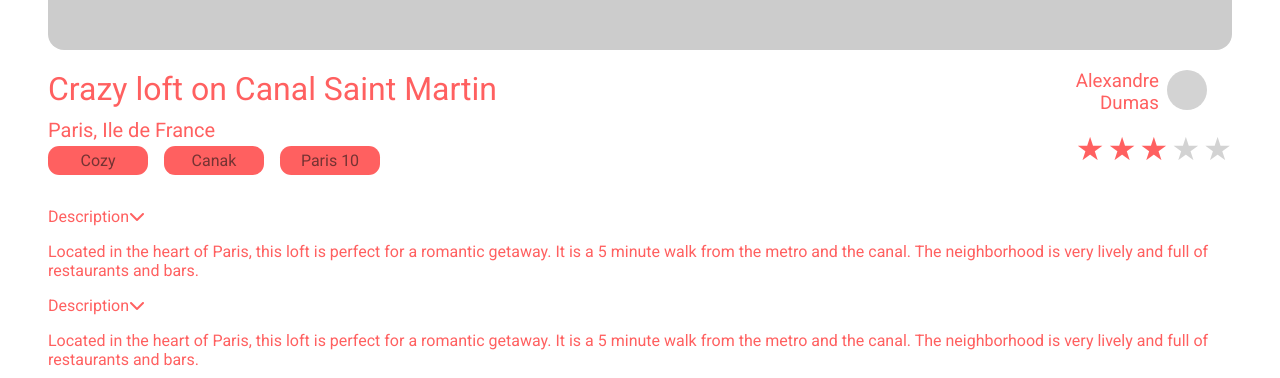
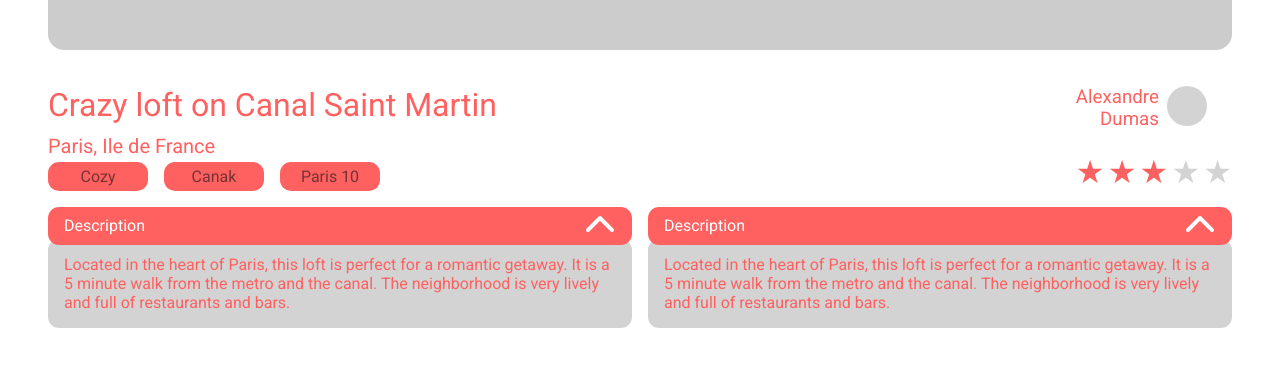
Before and after one commit to JSProjekt/kasa, a React (Vite) app: page /appartement/1 in a window 1280 px wide. Shown: the part 574-952 px from the top of the page. Built offline with nearby package versions, Linux system fonts and the light colour scheme.

Commit message:
refactoring

```diff
--- a/src/components/Header/Nav.scss
+++ b/src/components/Header/Nav.scss
@@ -1,11 +1,15 @@
 .nav {
   display: flex;
-
   align-items: center;
   padding: 0 2rem;
   color: #ff6060;
   font-weight: 700;
   gap: 2rem;
+
+  @media screen and (max-width:768px) {
+    text-transform: uppercase;
+    font-weight: 500;
+  }
 
   a {
     color: #ff6060;
--- /dev/null
+++ b/src/components/Layout/AppartPageHead.jsx
@@ -0,0 +1,33 @@
+import React from 'react'
+import './AppartPageHead.scss'
+
+function AppartHead() {
+  return (
+    <div className='appart_page_head'>
+    <div className='appart_page_title'>
+        <h1>Crazy loft on Canal Saint Martin</h1>
+        <h2>Paris, Ile de France</h2>
+        <div className='appart_tags'>
+            <span>Cozy</span>
+            <span>Canak</span>
+            <span>Paris 10</span>
+        </div>
+    </div>
+    <div className='owner'>
+        <div className='owner_details'>
+            <h3><span>Alexandre</span> <span>Dumas</span></h3>
+            <div className='owner_profil'></div>
+        </div>
+        <div className='owner_stars'>
+            <span className='mode_on'>★</span>
+            <span className='mode_on'>★</span>
+            <span className='mode_on'>★</span>
+            <span className='mode_off'>★</span>
+            <span className='mode_off'>★</span>
+        </div>
+    </div>
+</div>
+  )
+}
+
+export default AppartHead
--- /dev/null
+++ b/src/components/Layout/AppartPageHead.scss
@@ -0,0 +1,75 @@
+.appart_page_head {
+    display: flex;
+    margin-bottom: 1rem;
+    gap: 1rem;
+    @media screen and (max-width:768px) {
+        flex-direction: column;
+    }
+
+    .appart_page_title {
+        flex-grow: 1;
+    }
+
+    h3 {
+        display: flex;
+        flex-direction: column;
+        align-items: end;
+        margin-block: 0;
+        font-weight: 400;
+    }
+    h1 {
+        margin-block: 0;
+    }
+    .owner{
+        display:flex;
+        flex-direction: column;
+        justify-content: space-between;
+
+        @media screen and (max-width:768px) {
+            flex-direction: row;
+        }
+
+        .owner_details{
+            display: flex;
+            gap: 0.5rem;
+
+            @media screen and (max-width:768px){
+                order: 1;
+            }
+        }
+        .owner_profil {
+            height:40px;
+            width: 40px;
+            border-radius: 50%;
+            background-color: lightgray;
+        }
+        .owner_stars{
+            display: flex;
+            justify-content: center;
+            align-items: center;
+            gap: 0.2rem;
+            * {
+                font-size: 2rem;
+            }
+            .mode_on{
+                color: #ff6060;
+            }
+            .mode_off{
+                color: lightgray;
+            }
+
+        }
+    }
+}
+ .appart_tags {
+    display: grid;
+    grid-template-columns: repeat(auto-fit, minmax(100px, 100px));
+    gap: 1rem;
+    span {
+        background-color: #ff6060;
+        color: rgb(117, 51, 51);
+        padding: 0.3em 0.5em;
+        border-radius: 0.7rem;
+        text-align: center;
+    }
+}
--- a/src/components/Layout/Banner.scss
+++ b/src/components/Layout/Banner.scss
@@ -1,18 +1,18 @@
 
 .img__banner {
+
   position: relative;
   background-position: center;
-    background-size: cover;
-  margin-bottom: 2rem;
+  background-size: cover;
   padding-inline: 2rem;
   background-image: url("https://s3-alpha-sig.figma.com/img/4706/e7dd/e270fc8fc902a1eb738458e7b29c1899?Expires=1724025600&Key-Pair-Id=APKAQ4GOSFWCVNEHN3O4&Signature=S60wZfFk9mCVVJRsLwwc0SvplPcsJxBrHaYrRvLjtEOdjAXc8xZXD3oxilMmQX4IBnbUnnZy1uuiW6b6aNn907dXEs9YazQz-AnjnKRBz~BDBTm8CkTcWVzvjXPYnMZ-k1hUUPqbcWkgV-4~MvX3QnC-tQLcB3sO0-nbu3sAfnZHsG37QNslMVhczuUcMZk7EXnJCOX-f3xJ~NsxaWG5Yy1XAuKHcCmddZ8yXyF3t7PvdzZKIHO6UPxHuFY7T7P5-0JE6pGK64qYAnELRdFj3kXhs2lifWlmNelbFaXJDfB7l0zxoo9jXUVJF9r-bWWQt2OVeklIPdZ5rGesn7aPSQ__");
   min-height: 140px;
   margin: auto;
-  border-radius:
-  1rem;
+  border-radius: 1rem;
   display: grid;
   place-items: center;
   color: white;
+  margin-bottom: 2rem;
   max-width: 100%;
   ::before {
     content: "";
--- /dev/null
+++ b/src/components/Layout/BannerComponent.jsx
@@ -0,0 +1,12 @@
+import React from 'react'
+import './BannerComponent.scss'
+
+function BannerComponent() {
+  return (
+    <div className='banner_component'>
+    <img src='https://via.placeholder.com/800/400' alt='appartement' />
+</div>
+  )
+}
+
+export default BannerComponent
--- /dev/null
+++ b/src/components/Layout/BannerComponent.scss
@@ -0,0 +1,11 @@
+.banner_component {
+    margin-bottom: 2rem;
+    img {
+        width: 100%;
+        height: 20rem;
+        object-fit: cover;
+        border-radius: 1rem;
+        box-shadow: rgb (149 157 165 / 20%) 0px 8px 24px;
+
+    }
+}
--- a/src/components/Layout/AppartPageDescription.jsx
+++ b/src/components/Layout/DescriptionComponent.jsx
@@ -1,12 +1,12 @@
-import  "./"
+import  "./DescriptionComponent.scss"
 import React from "react"
 
-function AppartPageDescription () {
+function DescriptionComponent () {
     return (
-        <div className='appart_page_description'>
+        <div className='description_component'>
         <p className='description_title'>
             <span>Description</span>
-            <i className="fa-solid fa-chevron-down"></i>
+            <i className="fa-solid fa-chevron-up"></i>
             </p>
 
         <p className='description_content'>
@@ -16,4 +16,4 @@ function AppartPageDescription () {
     )
 }
 
-export default AppartPageDescription
+export default DescriptionComponent
--- a/src/components/Layout/AppartPageDescription.scss
+++ b/src/components/Layout/DescriptionComponent.scss
@@ -1,4 +1,6 @@
-.appart_page_description {
+.description_component {
+    margin-bottom: 1rem;
+
     p {
         margin-block: 0;
     }
--- a/src/components/Pages/About.jsx
+++ b/src/components/Pages/About.jsx
@@ -1,11 +1,18 @@
 import React from 'react'
-import Banner from '../Layout/Banner'
+import BannerComponent from '../Layout/BannerComponent.jsx'
+import DescriptionComponent from '../Layout/DescriptionComponent.jsx'
+import './About.scss'
 
 function About() {
   return (
     <>
-      <Banner />
-
+      <BannerComponent />
+      <div className='about_content'>
+      <DescriptionComponent />
+      <DescriptionComponent />
+      <DescriptionComponent />
+      <DescriptionComponent />
+      </div>
     </>
   )
 }
--- /dev/null
+++ b/src/components/Pages/About.scss
@@ -0,0 +1,3 @@
+.about_content {
+    padding-inline: 3rem;
+}
--- a/src/components/Pages/Appartpage.jsx
+++ b/src/components/Pages/Appartpage.jsx
@@ -1,41 +1,20 @@
 import React from 'react'
 import './Appartpage.scss'
 import { useParams } from 'react-router-dom'
-import AppartPageDescription from '../Layout/AppartPageDescription.jsx'
+import DescriptionComponent from '../Layout/DescriptionComponent.jsx'
+import BannerComponent from '../Layout/BannerComponent.jsx'
+import AppartHead from '../Layout/AppartPageHead.jsx'
 
 function Appartpage() {
     const { id } = useParams()
     return (
         <div className='appart_page'>
-            <div>
-                <img src='https://via.placeholder.com/800/400' alt='appartement' />
+           <BannerComponent />
+           <AppartHead />
+            <div className='description_group'>
+            <DescriptionComponent />
+            <DescriptionComponent />
             </div>
-            <div className='appart_page_head'>
-                <div className='appart_page_title'>
-                    <h1>Crazy loft on Canal Saint Martin</h1>
-                    <h2>Paris, Ile de France</h2>
-                    <div className='appart_tags'>
-                        <span>Cozy</span>
-                        <span>Canak</span>
-                        <span>Paris 10</span>
-                    </div>
-                </div>
-                <div className='owner'>
-                    <div className='owner_details'>
-                        <h3><span>Alexandre</span> <span>Dumas</span></h3>
-                        <div className='owner_profil'></div>
-                    </div>
-                    <div className='owner_stars'>
-                        <span className='mode_on'>★</span>
-                        <span className='mode_on'>★</span>
-                        <span className='mode_on'>★</span>
-                        <span className='mode_off'>★</span>
-                        <span className='mode_off'>★</span>
-                    </div>
-                </div>
-            </div>
-            <AppartPageDescription />
-            <AppartPageDescription />
         </div>
     )
 }
--- a/src/components/Pages/Appartpage.scss
+++ b/src/components/Pages/Appartpage.scss
@@ -1,8 +1,6 @@
 .appart_page {
     color: #ff6060;
-    div:first-child {
-        margin-bottom: 1rem;
-    }
+
     h1{
         font-weight: 400;
         margin-top: 1em;
@@ -15,72 +13,14 @@
         font-size: 20px;
 
     }
-    img {
-        width: 100%;
-        height: 20rem;
-        object-fit: cover;
-        border-radius:  1rem;
-        box-shadow: rgb (149 157 165 / 20%) 0px 8px 24px;
 
-    }
-    .appart_page_head {
+    .description_group {
         display: flex;
-        .appart_page_title {
-            flex-grow: 1;
+        gap: 1rem;
+
+        @media screen and (max-width:768px) {
+            flex-direction: column;
         }
-
-        h3 {
-            display: flex;
-            flex-direction: column;
-            align-items: end;
-            margin-block: 0;
-            font-weight: 400;
-        }
-        h1 {
-            margin-block: 0;
-        }
-        .owner{
-            .owner_details{
-                display: flex;
-                gap: 0.5rem;
-            }
-            .owner_profil {
-                height:40px;
-                width: 40px;
-                border-radius: 50%;
-                background-color: lightgray;
-            }
-            .owner_stars{
-                display: flex;
-                justify-content: center;
-                align-items: center;
-                gap: 0.2rem;
-                * {
-                    font-size: 2rem;
-                }
-                .mode_on{
-                    color: #ff6060;
-                }
-                .mode_off{
-                    color: lightgray;
-                }
-
-            }
-        }
-    }
-    & .appart_tags {
-        display: grid;
-        grid-template-columns: repeat(auto-fit, minmax(100px, 100px));
-        gap: 1rem;
-        span {
-            background-color: #ff6060;
-            color: rgb(117, 51, 51);
-            padding: 0.3em 0.5em;
-            border-radius: 0.7rem;
-            text-align: center;
-        }
-
-
     }
 
 }
```
